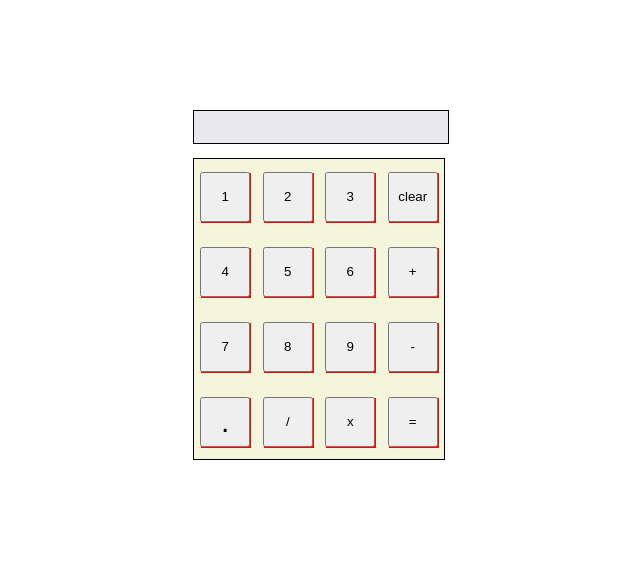
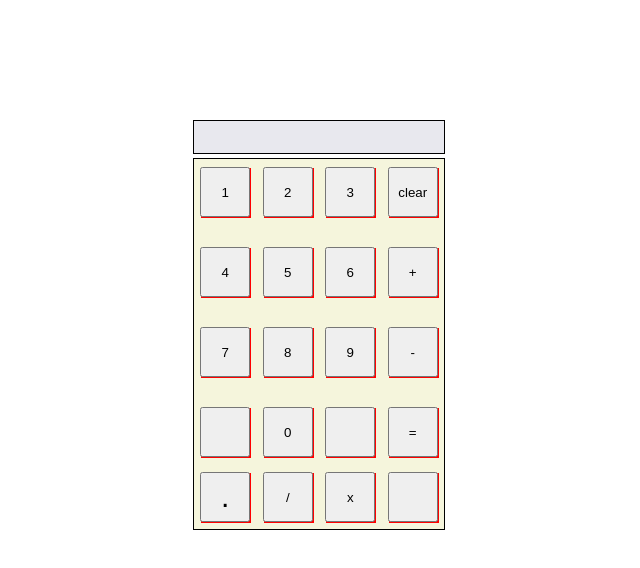
Before and after one commit to gabriellaguerre/calculator, a plain HTML site: page index.html in a window 1280 px wide. Shown: the whole page, without its empty margins (15-655 px from the left). Drawn offline with Linux system fonts and the light colour scheme.

Commit message:
added the zero button

```diff
--- a/calculator.css
+++ b/calculator.css
@@ -3,7 +3,7 @@
     grid-template-columns: repeat(4, 1fr);
     grid-template-rows: repeat(4, 1fr);
     border: 1px black solid;
-    height: 300px;
+    height: 370px;
     width: 250px;
     position: relative;
     left: 200px;
@@ -11,21 +11,32 @@
     justify-items: center;
     align-items: center;
     background-color: beige;
+
 }
+/* .frame2 {
+    display: inline-block;
+    height: 450px;
+    width: 305px;
+    border: 1px black solid;
+    position: relative;
+    bottom: 280px;
+    left: 170px;
+} */
 .buttons {
+    position: relative;
+    top: -7px;
     height: 50px;
     width: 50px;
     box-shadow: 1px 1px red;
 }
 
-
 #result {
-    display: flex;
+    display: inline-flex;
     height: 30px;
-    width: 250px;
+    width: 246px;
     border: 1px black solid;
     position: relative;
-    bottom: 200px;
+    bottom: 260px;
     left: 200px;
     background-color: rgb(232, 232, 238);
     justify-content: end;
--- a/calculator.js
+++ b/calculator.js
@@ -4,8 +4,10 @@ window.addEventListener("DOMContentLoaded", () => {
     frame.setAttribute("class", "frame")
     document.body.appendChild(frame)
 
+
+
     //creating each grid button
-    for (let i = 1; i <= 16; i++) {
+    for (let i = 1; i <= 20; i++) {
         let grid = document.createElement("button")
         grid.setAttribute("id", `grids${i}`)
         grid.classList.add("buttons")
@@ -13,13 +15,13 @@ window.addEventListener("DOMContentLoaded", () => {
         frame.appendChild(grid)
     }
 
-    //results bar
+    //results bar//////////////////////////////////////////////
     const results = document.createElement("input")
     results.setAttribute("id", "result")
     document.body.append(results)
 
 
-    //calculator number buttons
+    //calculator number buttons////////////////////////////////////
     const button1 = document.getElementById("grids1")
     button1.addEventListener("click", () => {
         let valueScreen = localStorage.getItem("value")
@@ -29,7 +31,6 @@ window.addEventListener("DOMContentLoaded", () => {
         } else {
             results.value += 1;
         }
-
 
     })
     const button2 = document.getElementById("grids2")
@@ -118,9 +119,30 @@ window.addEventListener("DOMContentLoaded", () => {
             results.value += 9;
         }
     })
+    const button0 = document.getElementById("grids14")
+    button0.innerText = 0;
+    button0.addEventListener("click", () => {
+        let valueScreen = localStorage.getItem("value")
+        if(valueScreen) {
+            localStorage.removeItem("value")
+            results.value = 0;
+        } else {
+            results.value += 0;
+        }
+    })
 
+    //Blank buttons///////////////////////////////////////
+    const button13 = document.getElementById("grids13")
+    button13.innerText = '';
 
-    //calculator operation buttons
+    const button15 = document.getElementById("grids15")
+    button15.innerText = '';
+
+    const button20 = document.getElementById("grids20")
+    button20.innerText = '';
+
+    //calculator operation buttons//////////////////////////////////
+
     const buttonClear = document.getElementById("grids4")
     buttonClear.innerText = "clear"
     buttonClear.addEventListener("click", () => {
@@ -140,17 +162,17 @@ window.addEventListener("DOMContentLoaded", () => {
         results.value += "-";
     })
 
-    const buttonTimes = document.getElementById("grids15")
+    const buttonTimes = document.getElementById("grids19")
     buttonTimes.innerText = "x"
     buttonTimes.addEventListener("click", () => {
         results.value += "x";
     })
-    const buttonDivide = document.getElementById("grids14")
+    const buttonDivide = document.getElementById("grids18")
     buttonDivide.innerText = "/"
     buttonDivide.addEventListener("click", () => {
         results.value += "/";
     })
-    const buttonPeriod = document.getElementById("grids13")
+    const buttonPeriod = document.getElementById("grids17")
     buttonPeriod.innerText = "."
     buttonPeriod.style.fontSize = "30px"
     buttonPeriod.addEventListener("click", () => {
```
